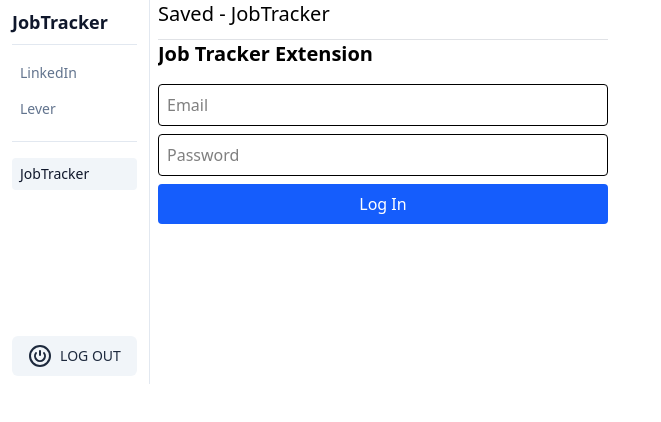
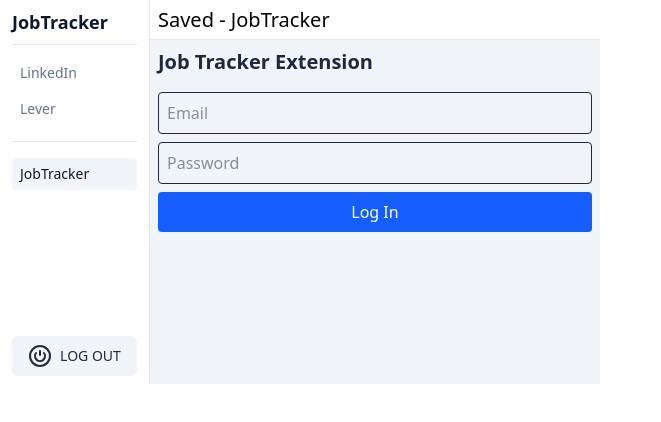
Before and after one commit to alvin-ictn/job-tracker-react-chrome-ext, a React (Vite) app: page / in a window 1280 px wide. Shown: the top 422 px of the page, without its empty margins (0-661 px from the left). Built offline with nearby package versions, Linux system fonts and the light colour scheme.

Commit message:
style: adjust main layout and header

```diff
--- a/package.json
+++ b/package.json
@@ -9,8 +9,10 @@
     "lint": "eslint .",
     "preview": "vite preview",
     "version": "sync-version public/manifest.json",
-    "zip": "powershell Compress-Archive -Path dist\\* -DestinationPath release/job-tracker-extension.zip",
-    "crx": "npx crx pack dist -o release/job-tracker-extension.crx -p my-private-key.pem",
+    "clean:zip": "powershell Remove-Item -Path release/job-tracker-extension.zip -ErrorAction SilentlyContinue",
+    "clean:crx": "powershell Remove-Item -Path release/job-tracker-extension.crx -ErrorAction SilentlyContinue",
+    "zip": "npm run clean:zip && powershell Compress-Archive -Path dist\\* -DestinationPath release/job-tracker-extension.zip",
+    "crx": "npm run clean:crx && npx crx pack dist -o release/job-tracker-extension.crx -p my-private-key.pem",
     "package": "npm run zip && npm run crx",
     "release": "semantic-release"
   },
--- a/popup.html
+++ b/popup.html
@@ -5,7 +5,7 @@
     <meta name="viewport" content="width=device-width, initial-scale=1.0" />
     <title>Job Tracker</title>
   </head>
-  <body class="p-2 w-[600px] h-[400px]">
+  <body class="w-[600px] h-[400px]">
     <div id="root" class="flex"></div>
     <script type="module" src="/src/popup.tsx"></script>
   </body>
--- a/src/layout/content.tsx
+++ b/src/layout/content.tsx
@@ -1,5 +1,16 @@
+import classNames from "classnames";
 import { ReactNode } from "react";
 
-export default function MainContent({ children }: {children: ReactNode}) {
-  return <main className="overflow-y-scroll h-80 w-[450px] break-words">{children}</main>;
+export default function MainContent({ children }: { children: ReactNode }) {
+  return (
+    <main
+      className={classNames(
+        "bg-slate-100  text-slate-800 dark:bg-slate-800  dark:text-white transition-colors",
+        "p-2 overflow-y-scroll h-[344px] w-[450px] break-words",
+        "[&::-webkit-scrollbar]:hidden [-ms-overflow-style:none] [scrollbar-width:none]"
+      )}
+    >
+      {children}
+    </main>
+  );
 }
--- a/src/layout/header.tsx
+++ b/src/layout/header.tsx
@@ -5,6 +5,6 @@
 
   console.log('config', config)
   return (
-    <header className="top-0 h-10 w-full border-b border-slate-700/15 font-medium text-xl">{config.title}</header>
+    <header className="pl-2 flex items-center top-0 h-10 w-full border-b border-slate-200 dark:border-slate-700/20 font-medium text-xl bg-white dark:bg-slate-950 dark:text-white transition-colors">{config.title}</header>
   );
 }
--- a/src/layout/index.tsx
+++ b/src/layout/index.tsx
@@ -8,7 +8,7 @@
   return (
     <Fragment>
       <Sidebar></Sidebar>
-      <div className="pl-2">
+      <div>
         <Header></Header>
         <MainContent>{children}</MainContent>
       </div>
```
